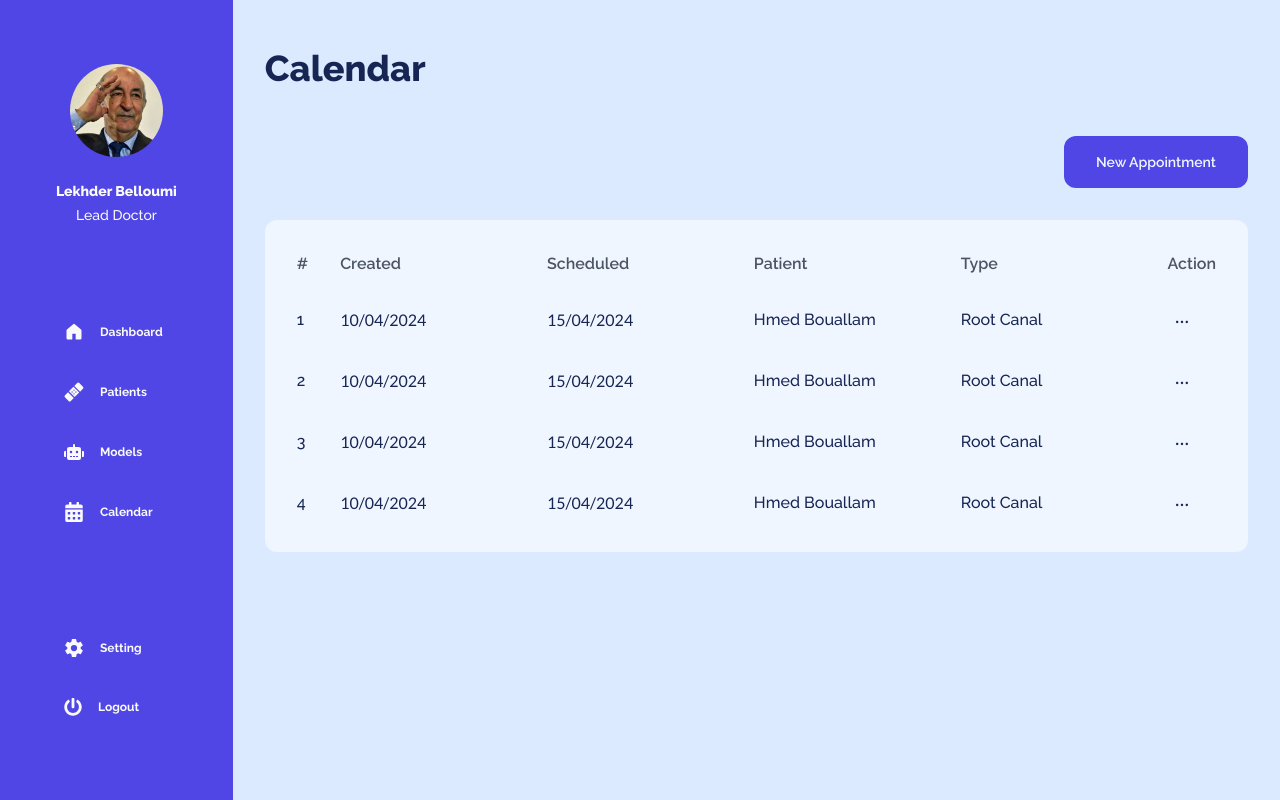
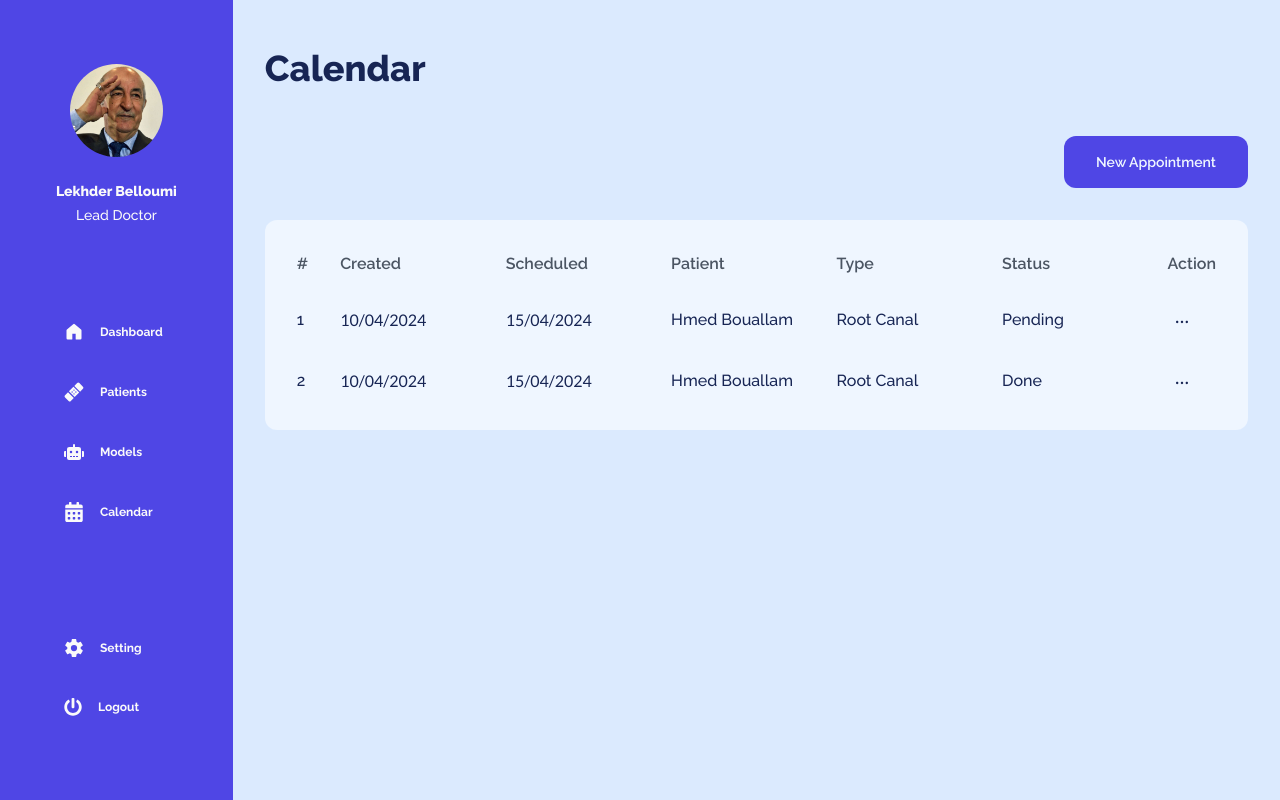
Before and after one commit to op-squad/front, a React (Vite) app: page /calendar in a window 1280 px wide. Built offline with nearby package versions, Linux system fonts and the light colour scheme; sample sign-in values are in the browser's storage.

Commit message:
add floating window

```diff
--- a/src/components/ui/Dropdown.tsx
+++ b/src/components/ui/Dropdown.tsx
@@ -35,13 +35,19 @@ export const Dropdown = () => {
       {open && (
         <ul
           ref={menuRef}
-          className="flex flex-col px-4 py-4 absolute bg-blue-50 shadow-lg rounded-xl -left-10 top-10 z-10 transition"
+          className="flex flex-col px-4 py-4 absolute bg-blue-50 shadow-lg rounded-xl -left-20 top-10 z-10 transition"
         >
           <li
             onClick={() => setOpen(false)}
             className="cursor-poiner hover:bg-gray-300 p-2 px-4 rounded"
           >
-            <div className="cursor-pointer">Delete</div>
+            <div className="cursor-pointer text-nowrap">Set Finished</div>
+          </li>
+          <li
+            onClick={() => setOpen(false)}
+            className="cursor-poiner hover:bg-gray-300 p-2 px-4 rounded"
+          >
+            <div className="cursor-pointer text-nowrap">Delete</div>
           </li>
         </ul>
       )}
--- a/src/pages/Calendar.tsx
+++ b/src/pages/Calendar.tsx
@@ -1,7 +1,24 @@
 import Sidebar from "@/components/app/Sidebar";
 import { Dropdown } from "@/components/ui/Dropdown";
+import { useEffect, useRef, useState } from "react";
 
 export default function Calendar() {
+  const [interfaceOpen, setInterfaceOpen] = useState(false);
+  const floatingWindowRef = useRef();
+  useEffect(() => {
+    const handleClickOutside = (e) => {
+      if (
+        floatingWindowRef.current &&
+        !floatingWindowRef.current.contains(e.target)
+      ) {
+        setInterfaceOpen(false);
+      }
+    };
+    window.addEventListener("click", handleClickOutside);
+    return () => {
+      window.removeEventListener("click", handleClickOutside);
+    };
+  }, []);
   return (
     <div className="flex h-screen overflow-hidden">
       <Sidebar />
@@ -11,16 +28,23 @@ export default function Calendar() {
         </h1>
         <div className="flex flex-col gap-8 h-fit w-full">
           <div className="self-end">
-            <button className="bg-indigo-600 px-8 py-4 rounded-xl text-blue-50 font-semibold text-sm">
+            <button
+              onClick={(e) => {
+                e.stopPropagation();
+                setInterfaceOpen(true);
+              }}
+              className="bg-indigo-600 px-8 py-4 rounded-xl text-blue-50 font-semibold text-sm"
+            >
               New Appointment
             </button>
           </div>
-          <div className="grid grid-cols-[auto_repeat(4,_1fr)_auto] gap-x-8 w-full p-8 gap-y-8 bg-blue-50 rounded-xl">
+          <div className="grid grid-cols-[auto_repeat(5,_1fr)_auto] gap-x-8 w-full p-8 gap-y-8 bg-blue-50 rounded-xl">
             <div className="text-gray-600 font-semibold">#</div>
             <div className="text-gray-600 font-semibold">Created</div>
             <div className="text-gray-600 font-semibold">Scheduled</div>
             <div className="text-gray-600 font-semibold">Patient</div>
             <div className="text-gray-600 font-semibold">Type</div>
+            <div className="text-gray-600 font-semibold">Status</div>
             <div className="text-gray-600 font-semibold">Action</div>
 
             <div className="font-medium">1</div>
@@ -28,6 +52,7 @@ export default function Calendar() {
             <div className="font-medium font-Lato">15/04/2024</div>
             <div className="font-medium">Hmed Bouallam</div>
             <div className="font-medium">Root Canal</div>
+            <div className="font-medium">Pending</div>
             <div className="font-medium">
               <Dropdown />
             </div>
@@ -37,30 +62,50 @@ export default function Calendar() {
             <div className="font-medium font-Lato">15/04/2024</div>
             <div className="font-medium">Hmed Bouallam</div>
             <div className="font-medium">Root Canal</div>
-            <div className="font-medium">
-              <Dropdown />
-            </div>
-
-            <div className="font-medium">3</div>
-            <div className="font-medium font-Lato">10/04/2024</div>
-            <div className="font-medium font-Lato">15/04/2024</div>
-            <div className="font-medium">Hmed Bouallam</div>
-            <div className="font-medium">Root Canal</div>
-            <div className="font-medium">
-              <Dropdown />
-            </div>
-
-            <div className="font-medium">4</div>
-            <div className="font-medium font-Lato">10/04/2024</div>
-            <div className="font-medium font-Lato">15/04/2024</div>
-            <div className="font-medium">Hmed Bouallam</div>
-            <div className="font-medium">Root Canal</div>
+            <div className="font-medium">Done</div>
             <div className="font-medium">
               <Dropdown />
             </div>
           </div>
         </div>
       </div>
+      {interfaceOpen && (
+        <div className="absolute h-screen w-screen flex flex-col justify-center items-center">
+          <div className="bg-gray-600 h-screen w-screen opacity-20"></div>
+          <div
+            ref={floatingWindowRef}
+            className="flex flex-col bg-blue-50 rounded-xl p-8 gap-8 shadow-xl absolute"
+          >
+            <div className="font-bold text-xl text-blue-950">
+              New Appointment
+            </div>
+            <div className="grid grid-cols-2 gap-4">
+              <input
+                type="text"
+                className="rounded-xl h-12"
+              />
+              <input
+                type="text"
+                className="rounded-xl h-12"
+              />
+              <input
+                type="text"
+                className="rounded-xl h-12"
+              />
+              <input
+                type="text"
+                className="rounded-xl h-12"
+              />
+            </div>
+            <button
+              onClick={() => setInterfaceOpen(false)}
+              className="p-4 py-2 bg-indigo-600 rounded-xl text-blue-50 self-end"
+            >
+              Save
+            </button>
+          </div>
+        </div>
+      )}
     </div>
   );
 }
```
